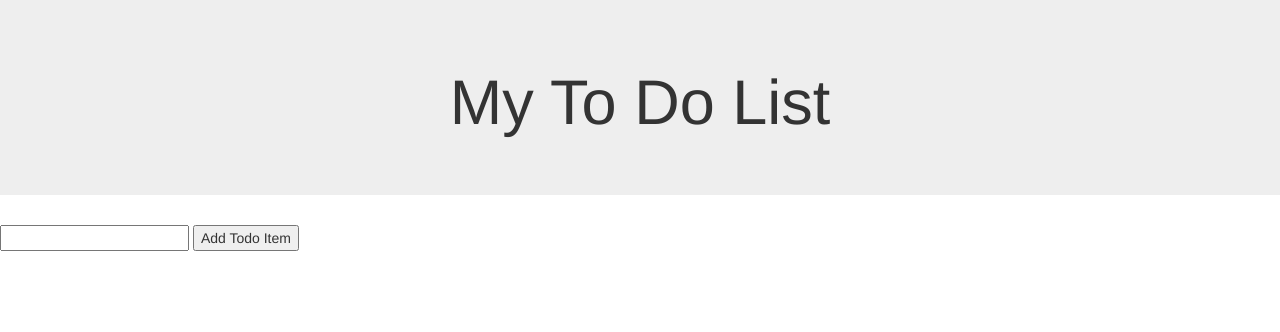
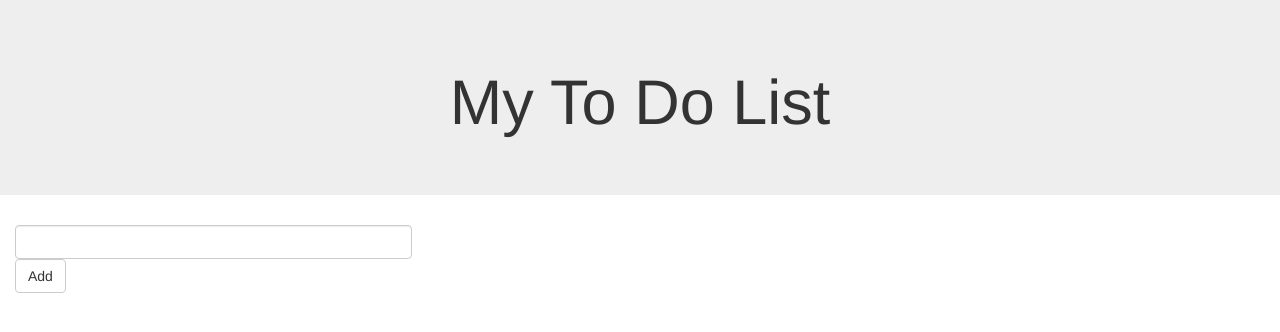
Before and after one commit to Dohl9k/djangoToDoList, a Django app: page /home/ in a window 1280 px wide. Shown: the top 332 px of the page. Run offline with Django 3.2, Linux system fonts and the light colour scheme; data that the repository does not hold is empty; some libraries are stand-ins or nearby versions.

Commit message:
second commit

```diff
--- a/templates/ToDoApp/todolist.html
+++ b/templates/ToDoApp/todolist.html
@@ -11,16 +11,21 @@
 </div>
 <ul>
     {% for i in all_items %}
-    <li>{{i.content}}
+    <li>
+        <h3>
+            {{i.content}}
+        </h3>
         <form action="/delete/{{i.id}}" method = "post">{% csrf_token %}
-            <input type="submit" value="Delete">
+            <button type="submit" class="btn btn-warning">Delete</button>
         </form>
     </li>
     {% endfor %}
-</ul>
-<form action="/add/" method = "post">{% csrf_token %}
-    <input type="text" name="content">
-    <input type="submit" value="Add Todo Item">
-</form>
+    </ul>
+    <form action="/add/" method = "post">{% csrf_token %}
+        <div class="col-xs-4">
+            <input type="text" class="form-control" name="content">
+            <button type="submit" class="btn btn-default position-relative">Add</button>
+        </div>
+    </form>
 </body>
 </html>
```
